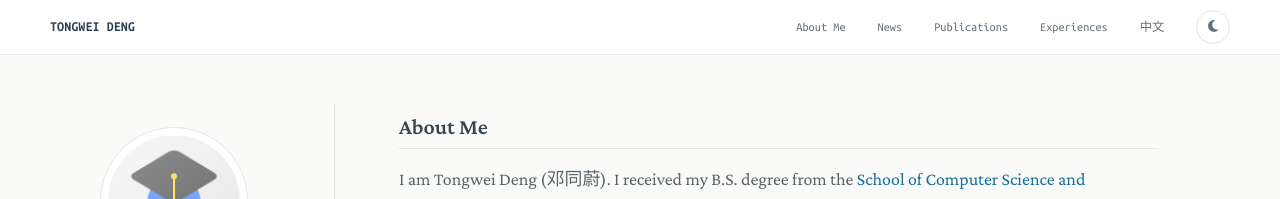
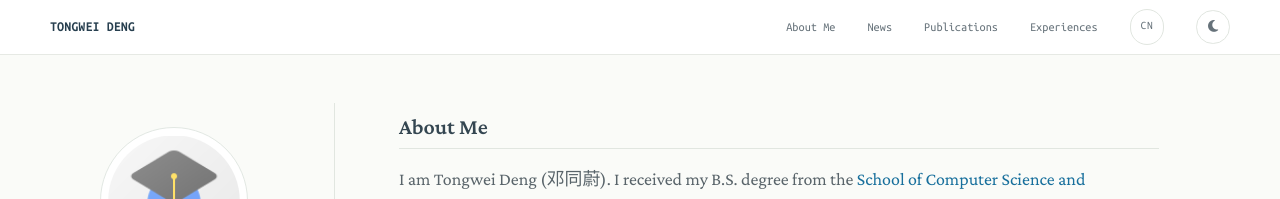
Before and after one commit to 6643789wsx/6643789wsx.github.io, a Jekyll site: the page built from index.md, in a window 1280 px wide. Shown: the top 199 px of the page. Built offline with Jekyll 4.4.1, drawn with Linux system fonts in a browser that asks for light colours; a style sheet for code colours, icons or effects is not loaded; our own code applies the rules of GitHub Pages for plain Markdown files.

Commit message:
Show language switch as a compact EN/CN pill

```diff
--- a/_data/i18n.yml
+++ b/_data/i18n.yml
@@ -4,11 +4,13 @@ en:
   publications: Publications
   experiences: Experiences
   kicker: Academic profile
-  switch: 中文
+  switch: CN
+  switch_title: 切换到中文
 zh:
   about: 关于我
   news: 新闻
   publications: Publications
   experiences: Experiences
   kicker: 学术主页
-  switch: English
+  switch: EN
+  switch_title: Switch to English
--- a/_layouts/homepage.html
+++ b/_layouts/homepage.html
@@ -74,7 +74,7 @@
           <a href="#news">{{ t.news }}</a>
           <a href="#publications">{{ t.publications }}</a>
           <a href="#experiences">{{ t.experiences }}</a>
-          <a href="{{ other_url }}" hreflang="{{ other_lang_code }}">{{ t.switch }}</a>
+          <a class="lang-toggle" href="{{ other_url }}" hreflang="{{ other_lang_code }}" lang="{{ other_lang_code }}" title="{{ t.switch_title }}" aria-label="{{ t.switch_title }}">{{ t.switch }}</a>
           <button class="theme-toggle" id="theme-toggle" type="button" aria-label="Toggle dark / light mode" title="切换深色 / 浅色模式">
             <i class="fa-solid fa-moon" id="theme-toggle-icon" aria-hidden="true"></i>
           </button>
--- a/_sass/minimal-light.scss
+++ b/_sass/minimal-light.scss
@@ -725,6 +725,24 @@ hr { background:var(--border); }
 .theme-toggle:hover { border-color:var(--link); color:var(--link); transform:rotate(20deg); }
 .theme-toggle:focus-visible { outline:2px solid var(--link); outline-offset:2px; }
 
+.top-nav-links a.lang-toggle {
+  align-self:center;
+  background:transparent;
+  border:1px solid var(--border);
+  border-radius:999px;
+  color:var(--nav-link);
+  flex:0 0 auto;
+  font-size:.72rem;
+  height:2.1rem;
+  letter-spacing:.06em;
+  line-height:calc(2.1rem - 2px);
+  padding:0 .62rem;
+  text-decoration:none;
+  transition:color .2s ease, border-color .2s ease;
+}
+.top-nav-links a.lang-toggle:hover { border-color:var(--link); color:var(--link); transform:none; }
+.top-nav-links a.lang-toggle:focus-visible { outline:2px solid var(--link); outline-offset:2px; }
+
 @media print, screen and (max-width: 720px) {
   .top-nav-inner { align-items:flex-start; flex-direction:column; gap:.7rem; padding:1rem 1.25rem; }
   .top-nav-links { flex-wrap:wrap; gap:.7rem 1.25rem; }
```
